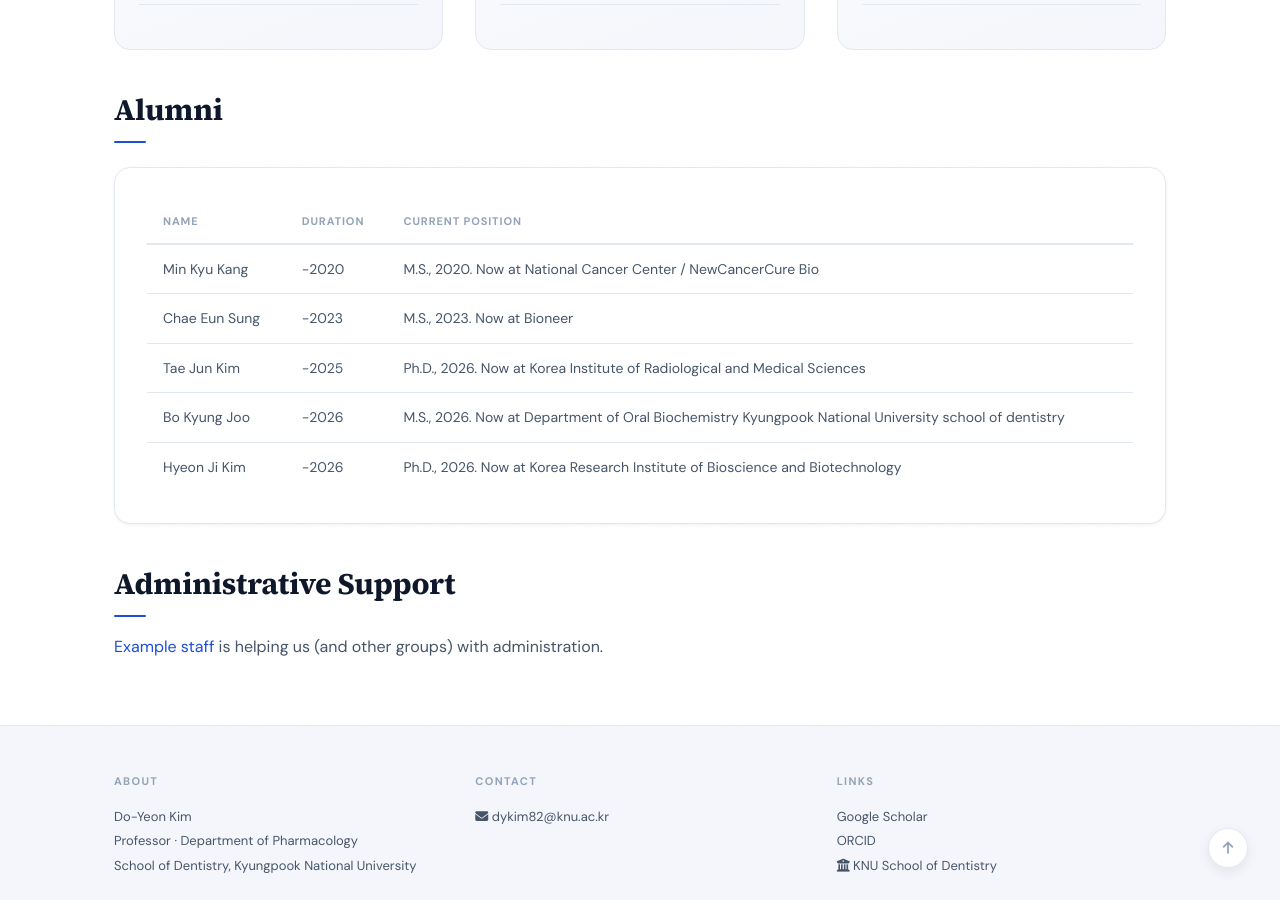
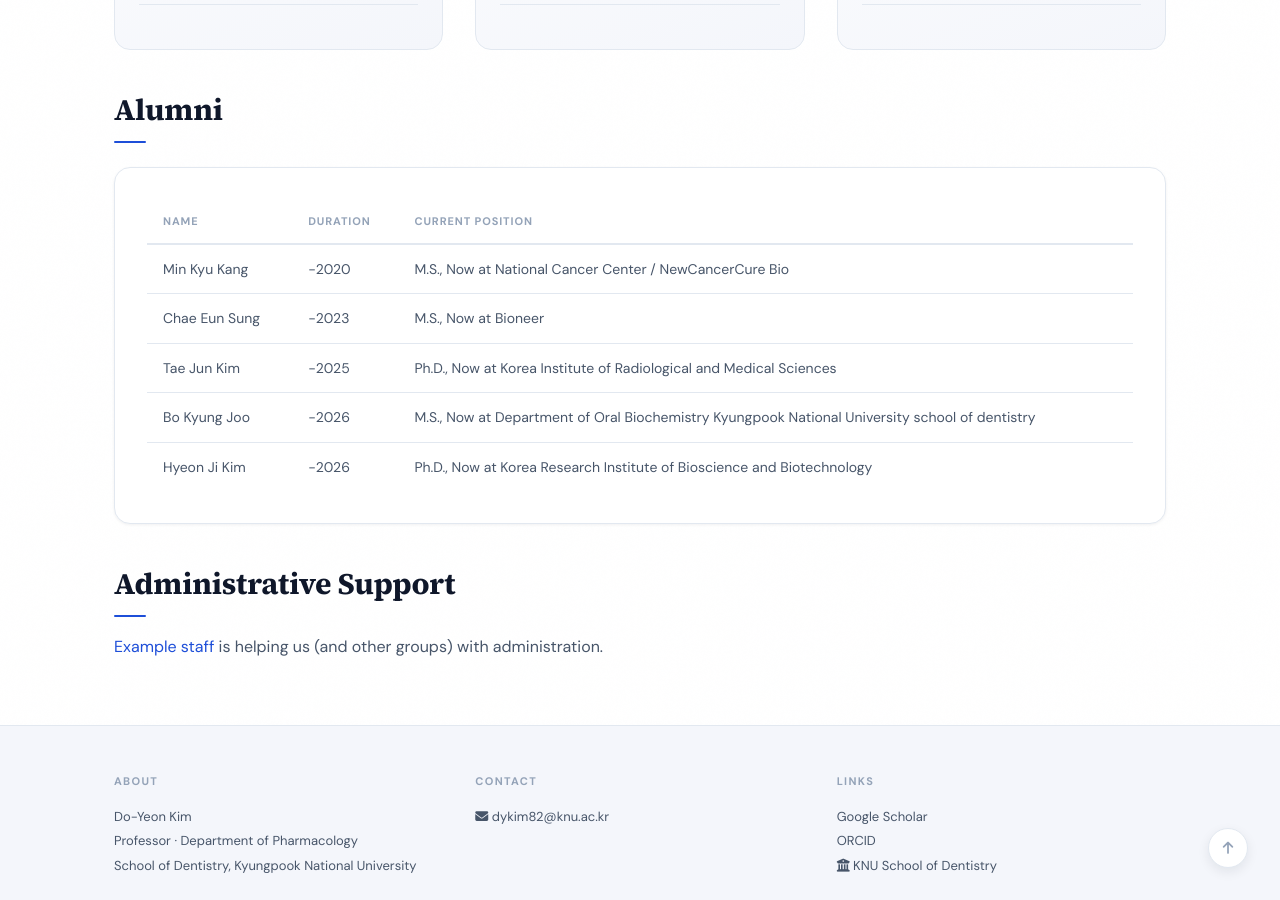
Before and after one commit to knudentpharmacology-web/knudentpharmacology-web.github.io, a Jekyll site: the page built from _pages/people.md, in a window 1280 px wide and 900 px high, scrolled down 1495 px. Built offline with Jekyll 4.4.1, drawn with Linux system fonts in a browser that asks for light colours; a style sheet for code colours, icons or effects is not loaded.

Commit message:
Update alumni.yml

```diff
--- a/_data/alumni.yml
+++ b/_data/alumni.yml
@@ -3,16 +3,16 @@
 # Optional: photo, email
 - name: Min Kyu Kang
   duration: -2020
-  info: M.S., 2020. Now at National Cancer Center / NewCancerCure Bio
+  info: M.S., Now at National Cancer Center / NewCancerCure Bio
 - name: Chae Eun Sung
   duration: -2023
-  info: M.S., 2023. Now at Bioneer
+  info: M.S., Now at Bioneer
 - name: Tae Jun Kim
   duration: -2025
-  info: Ph.D., 2026. Now at Korea Institute of Radiological and Medical Sciences
+  info: Ph.D., Now at Korea Institute of Radiological and Medical Sciences
 - name: Bo Kyung Joo
   duration: -2026
-  info: M.S., 2026. Now at Department of Oral Biochemistry Kyungpook National University school of dentistry
+  info: M.S., Now at Department of Oral Biochemistry Kyungpook National University school of dentistry
 - name: Hyeon Ji Kim
   duration: -2026
-  info: Ph.D., 2026. Now at Korea Research Institute of Bioscience and Biotechnology
+  info: Ph.D., Now at Korea Research Institute of Bioscience and Biotechnology
```
